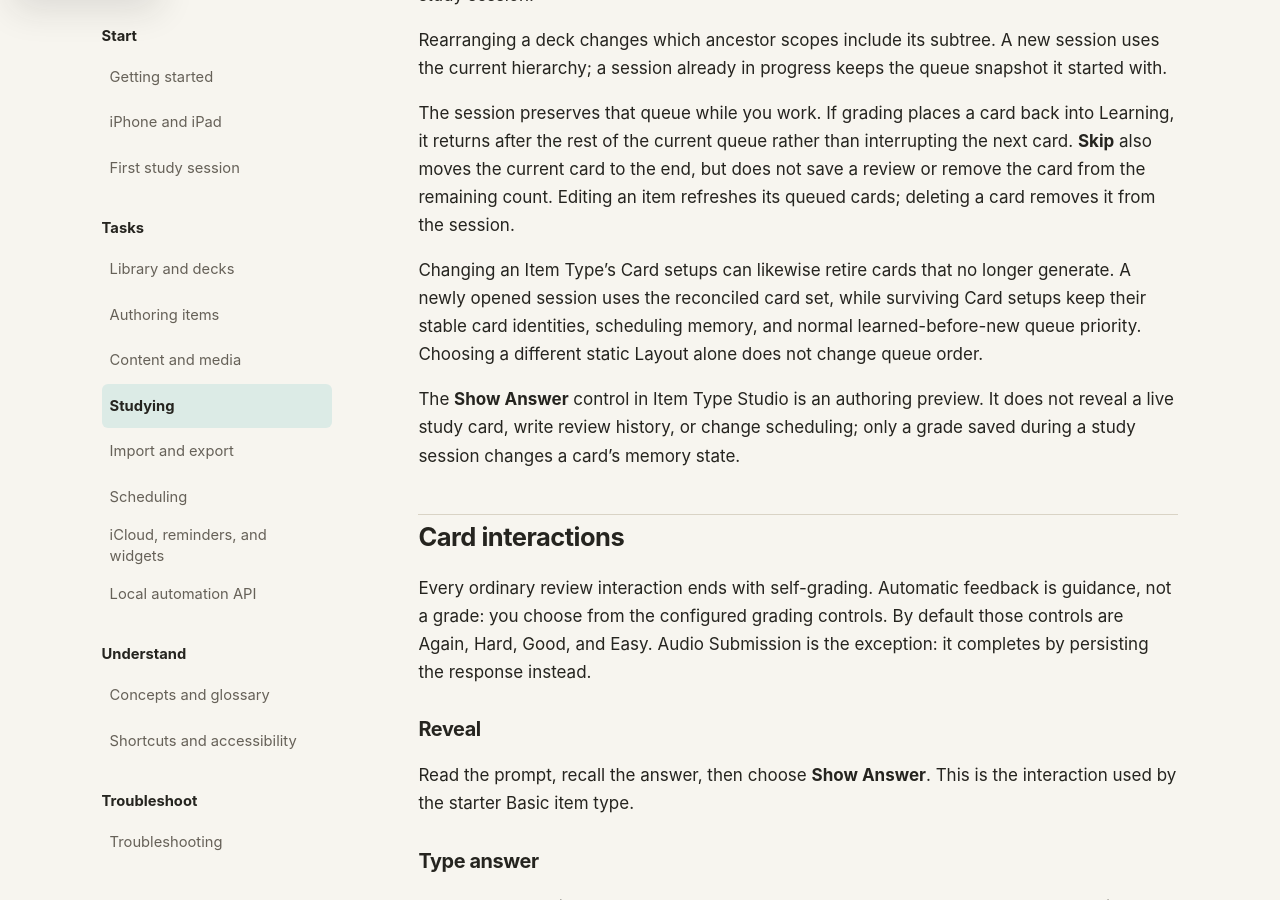
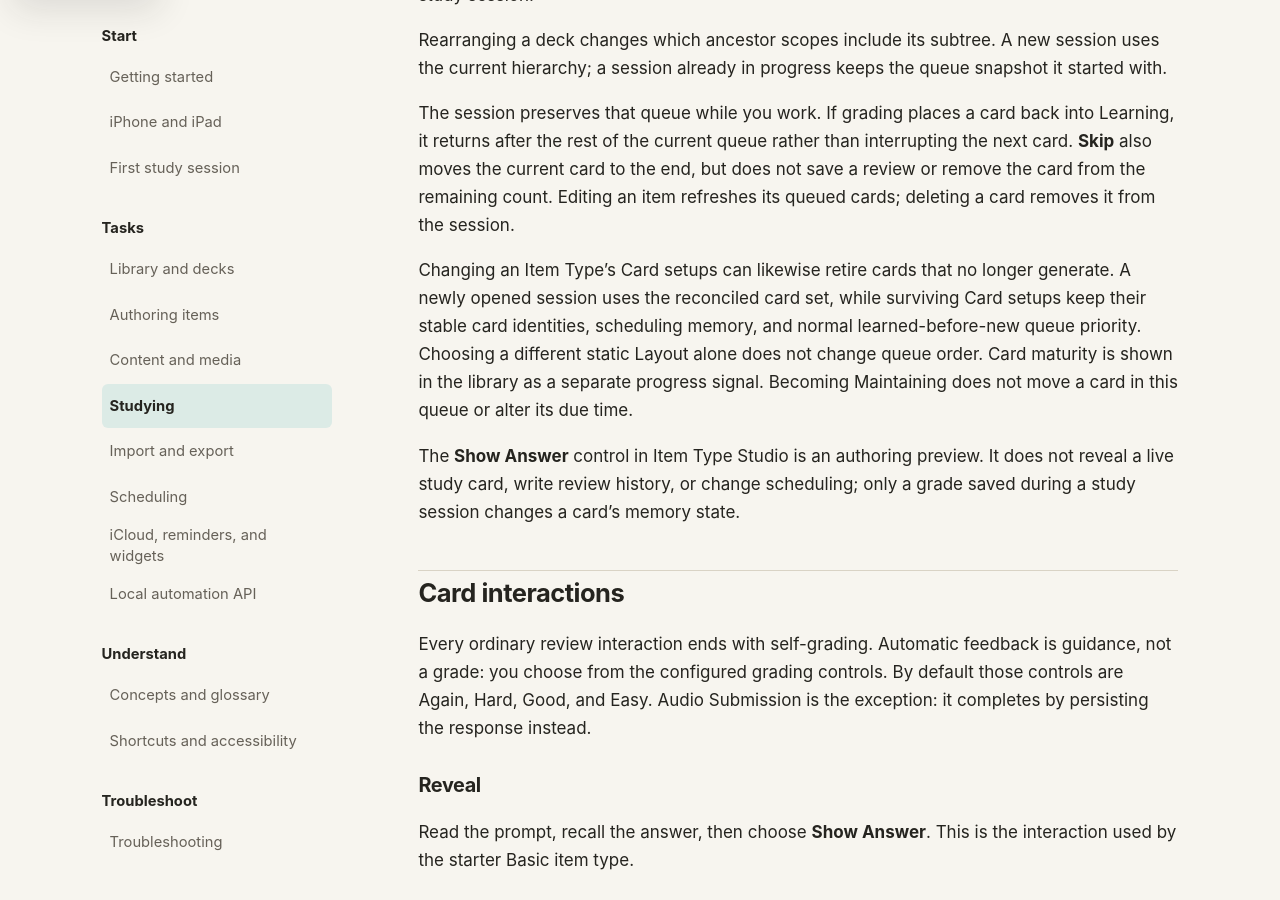
Before and after one commit to neoanki2/neoanki2, a Jekyll site: the page built from docs/user/studying.md, in a window 1280 px wide and 900 px high, scrolled down 3539 px. Built offline with Jekyll 4.4.1, drawn with Linux system fonts in a browser that asks for light colours.

Commit message:
Explain maturity alongside study and import flows

```diff
--- a/docs/user/studying.md
+++ b/docs/user/studying.md
@@ -114,6 +114,8 @@ generate. A newly opened session uses the reconciled card set, while surviving
 Card setups keep their stable card identities, scheduling memory, and normal
 learned-before-new queue priority. Choosing a different static Layout alone does
 not change queue order.
+Card maturity is shown in the library as a separate progress signal. Becoming
+Maintaining does not move a card in this queue or alter its due time.
 
 The **Show Answer** control in Item Type Studio is an authoring preview. It
 does not reveal a live study card, write review history, or change scheduling;
```
Also changed, not shown: docs/user/import-export.md (+2 -0 lines).
